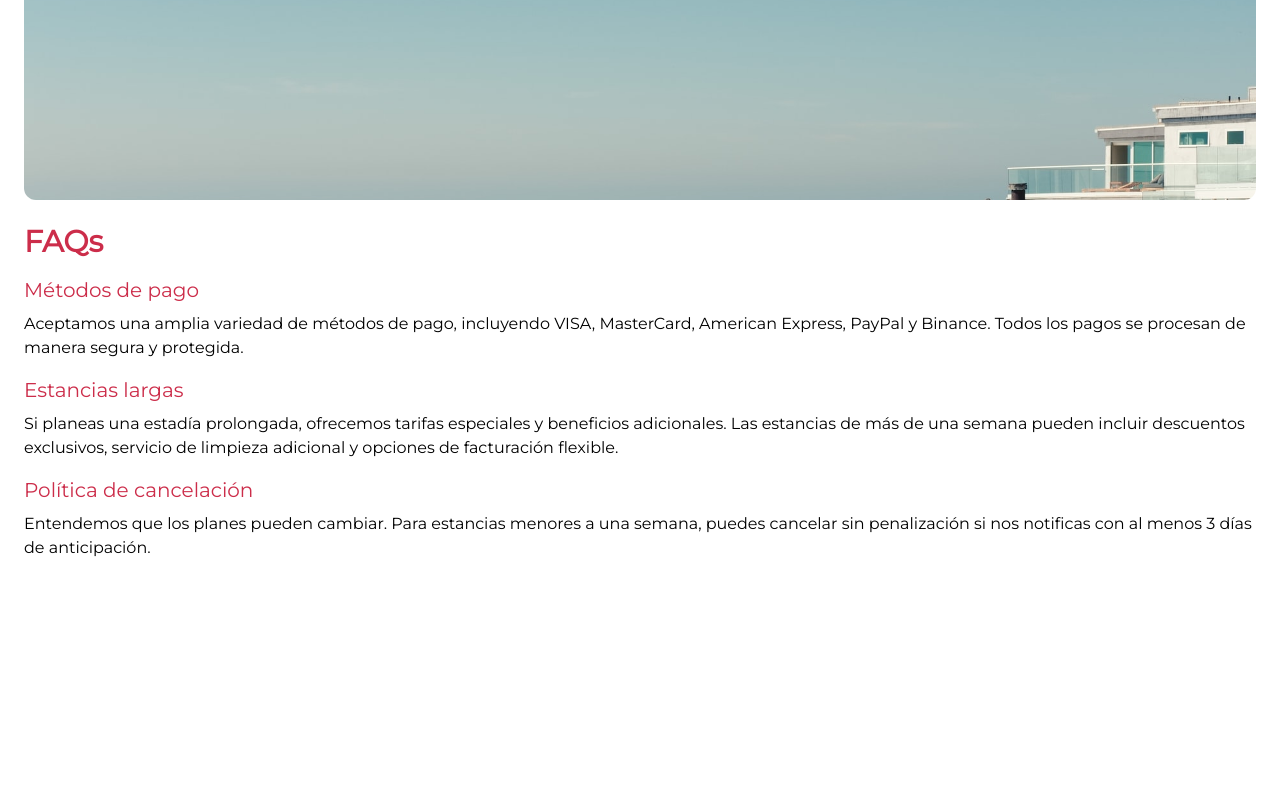
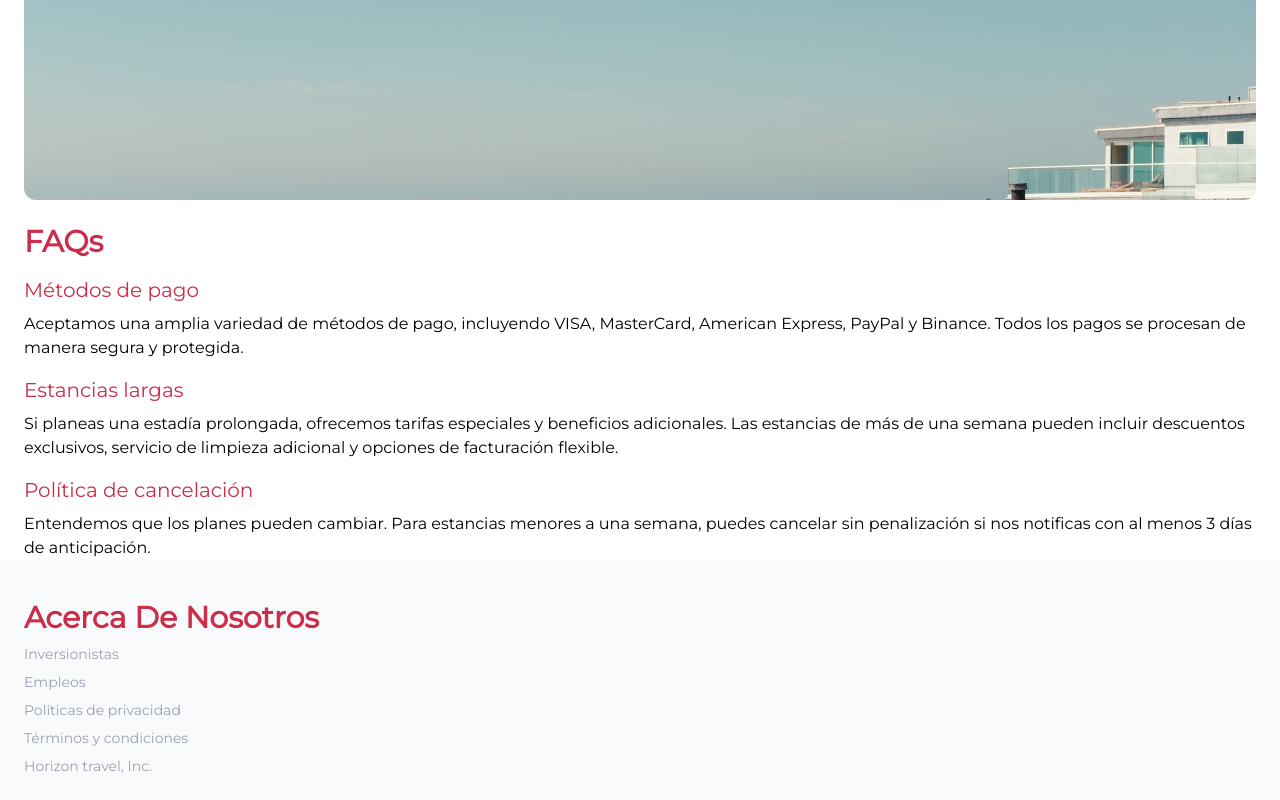
Before and after one commit to albertoBetancourt/horizon-travel, a website: page public/index.html in a window 1280 px wide. Shown: the part 2188-2988 px from the top of the page. Before the commit the page ends 2748 px from the top, so only its background shows below. Drawn offline with Linux system fonts and the light colour scheme.

Commit message:
se agrega sección de Footer

```diff
--- a/public/index.html
+++ b/public/index.html
@@ -14,7 +14,7 @@
         <div id="tab_bar"></div>
     </header>
     <main>
-        <section class="w-full h-screen">
+        <section class="w-full h-auto">
             <div id="home">
                 <div class="w-full h-3/4">
                     <div class="w-full h-full flex flex-col absolute space-y-96 py-4 items-center">
@@ -126,11 +126,16 @@
                     </div>
                 </div>
             </div>
-
         </section>
     </main>
-    <footer></footer>
-
+    <footer class="w-full h-auto bg-gray-50 p-6 space-y-2">
+        <p class="text-3xl text-primary font-semibold mt-4">Acerca De Nosotros</p>
+        <p class="text-sm text-gray-400">Inversionistas</p>
+        <p class="text-sm text-gray-400">Empleos</p>
+        <p class="text-sm text-gray-400">Políticas de privacidad</p>
+        <p class="text-sm text-gray-400">Términos y condiciones</p>
+        <p class="text-sm text-gray-400">Horizon travel, Inc.</p>
+    </footer>
 </body>
 
 </html>
```
Also changed, not shown: public/css/tailwind.css.
